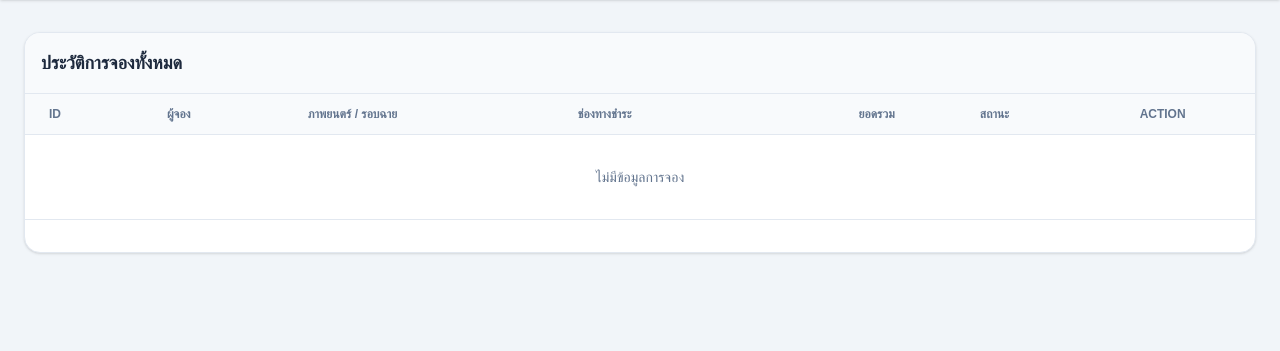
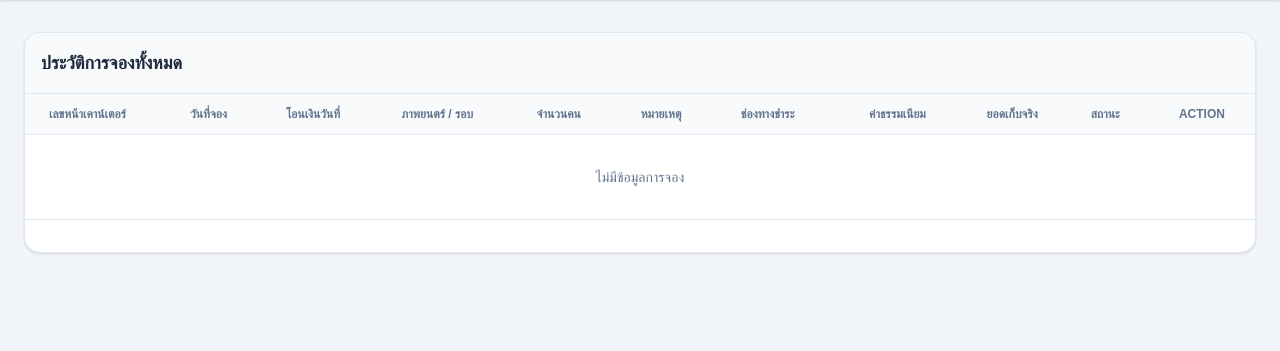
Before and after one commit to adsaduasd3qredad/newtick, a Laravel app: page /pos/orders in a window 1280 px wide. Shown: the part 69-420 px from the top of the page. Run offline with Laravel 12, Linux system fonts and the light colour scheme; the visitor is signed in with stand-in values (Sample User, id 1); data that the repository does not hold is empty; style sheets or scripts are compiled from the project's sources; some web fonts are replaced.

Commit message:
Add POS payment adjustments and order details
Support counter staff notes and adjusted collected amounts for child and senior benefits, record online transfer fees, and expose booking payment details in POS orders.\n\nCo-authored-by: Copilot <223556219+Copilot@users.noreply.github.com>

```diff
--- a/app/Http/Controllers/PosController.php
+++ b/app/Http/Controllers/PosController.php
@@ -47,6 +47,8 @@ class PosController extends Controller
             'booker_name' => 'nullable|string|max:255',
             'booker_phone' => 'nullable|string|max:20',
             'visitor_type' => 'nullable|in:individual,school,government,company',
+            'amount_paid' => 'nullable|numeric|min:0',
+            'notes' => 'nullable|string|max:1000',
         ]);
 
         return DB::transaction(function () use ($validated) {
@@ -99,9 +101,18 @@ class PosController extends Controller
                 'quantity' => $qty,
                 'seats' => $assignedSeats,
                 'total_amount' => $this->pricePerSeat * $qty,
+                'amount_paid' => $validated['amount_paid'] ?? $this->pricePerSeat * $qty,
+                'notes' => $validated['notes'] ?? null,
                 'status' => 'paid',
                 'payment_method' => $validated['payment_method'],
                 'qr_ticket_ref' => (string) Str::uuid(),
+            ]);
+
+            $booking->payment()->create([
+                'ticket_amount' => $booking->total_amount,
+                'transaction_fee' => $validated['payment_method'] === 'qr_code' ? 10 : 0,
+                'method' => $validated['payment_method'],
+                'paid_at' => now(),
             ]);
 
             return redirect()->route('pos.receipt', $booking->id);
@@ -160,7 +171,7 @@ class PosController extends Controller
 
     public function orders()
     {
-        $bookings = Booking::with('showtime.movie')->latest()->paginate(20);
+        $bookings = Booking::with(['showtime.movie', 'payment'])->latest()->paginate(20);
         return view('pos.orders', compact('bookings'));
     }
 
--- a/app/Models/Booking.php
+++ b/app/Models/Booking.php
@@ -17,7 +17,9 @@ class Booking extends Model
         'quantity',
         'seats',
         'total_amount',
+        'amount_paid',
         'discount_code',
+        'notes',
         'status',
         'payment_method',
         'expires_at',
@@ -31,6 +33,8 @@ class Booking extends Model
         'visitor_details' => 'array',
         'expires_at' => 'datetime',
         'checked_in_at' => 'datetime',
+        'total_amount' => 'decimal:2',
+        'amount_paid' => 'decimal:2',
     ];
 
     public function showtime()
--- a/resources/views/bookings/seats.blade.php
+++ b/resources/views/bookings/seats.blade.php
@@ -258,6 +258,10 @@
         <input type="hidden" name="visitor_type" value="{{ $visitor_type }}">
         <input type="hidden" name="quantity" value="{{ $quantity }}">
         @if ($returnToPos)
+            <input type="hidden" name="pos_amount_paid" value="{{ $posAmountPaid }}">
+            <input type="hidden" name="pos_notes" value="{{ $posNotes }}">
+        @endif
+        @if ($returnToPos)
             <input type="hidden" name="return_to_pos" value="1">
         @endif
         <div id="seatInputs"></div>
--- a/resources/views/pos/orders.blade.php
+++ b/resources/views/pos/orders.blade.php
@@ -10,11 +10,15 @@
             <table class="w-full text-sm text-left">
                 <thead class="text-xs text-slate-500 bg-slate-50 uppercase border-b border-slate-200">
                     <tr>
-                        <th class="px-6 py-3">ID</th>
-                        <th class="px-6 py-3">ผู้จอง</th>
-                        <th class="px-6 py-3">ภาพยนตร์ / รอบฉาย</th>
+                        <th class="px-6 py-3">เลขหน้าเคาน์เตอร์</th>
+                        <th class="px-6 py-3">วันที่จอง</th>
+                        <th class="px-6 py-3">โอนเงินวันที่</th>
+                        <th class="px-6 py-3">ภาพยนตร์ / รอบ</th>
+                        <th class="px-6 py-3">จำนวนคน</th>
+                        <th class="px-6 py-3">หมายเหตุ</th>
                         <th class="px-6 py-3">ช่องทางชำระ</th>
-                        <th class="px-6 py-3 text-right">ยอดรวม</th>
+                        <th class="px-6 py-3 text-right">ค่าธรรมเนียม</th>
+                        <th class="px-6 py-3 text-right">ยอดเก็บจริง</th>
                         <th class="px-6 py-3 text-center">สถานะ</th>
                         <th class="px-6 py-3 text-center">Action</th>
                     </tr>
@@ -23,11 +27,17 @@
                     @forelse($bookings as $b)
                     <tr class="hover:bg-slate-50">
                         <td class="px-6 py-4 font-semibold">#{{ $b->id }}</td>
-                        <td class="px-6 py-4">{{ $b->booker_name }}</td>
+                        <td class="px-6 py-4">{{ $b->created_at->format('d/m/Y H:i') }}</td>
+                        <td class="px-6 py-4">{{ $b->payment?->paid_at?->format('d/m/Y H:i') ?? '-' }}</td>
                         <td class="px-6 py-4">
                             <div class="font-medium">{{ $b->showtime->movie->title_th ?? '-' }}</div>
-                            <div class="text-xs text-slate-500">{{ $b->showtime->show_date }} {{ $b->showtime->show_time }}</div>
+                            <div class="text-xs text-slate-500">
+                                {{ \Carbon\Carbon::parse($b->showtime->show_date)->format('d/m/Y') }}
+                                {{ \Carbon\Carbon::parse($b->showtime->show_time)->format('H:i') }} น.
+                            </div>
                         </td>
+                        <td class="px-6 py-4">{{ $b->quantity }} คน</td>
+                        <td class="px-6 py-4 max-w-xs text-xs text-slate-600">{{ $b->notes ?: '-' }}</td>
                         <td class="px-6 py-4">
                             @if($b->payment_method == 'counter')
                                 <span class="text-blue-600 bg-blue-50 px-2 py-1 rounded text-xs">เงินสดหน้าเคาน์เตอร์</span>
@@ -35,7 +45,8 @@
                                 <span class="text-emerald-600 bg-emerald-50 px-2 py-1 rounded text-xs">ออนไลน์ (QR)</span>
                             @endif
                         </td>
-                        <td class="px-6 py-4 text-right font-bold">{{ number_format($b->total_amount, 2) }}</td>
+                        <td class="px-6 py-4 text-right">{{ number_format($b->payment?->transaction_fee ?? 0, 2) }}</td>
+                        <td class="px-6 py-4 text-right font-bold">{{ number_format($b->amount_paid ?? $b->total_amount, 2) }}</td>
                         <td class="px-6 py-4 text-center">
                             <span class="px-2 py-1 rounded-full text-[10px] font-bold uppercase
                                 {{ $b->status === 'paid' ? 'bg-emerald-100 text-emerald-700' : ($b->status === 'redeemed' ? 'bg-slate-200 text-slate-700' : 'bg-amber-100 text-amber-700') }}">
@@ -51,7 +62,7 @@
                         </td>
                     </tr>
                     @empty
-                    <tr><td colspan="7" class="text-center py-8 text-slate-500">ไม่มีข้อมูลการจอง</td></tr>
+                    <tr><td colspan="11" class="text-center py-8 text-slate-500">ไม่มีข้อมูลการจอง</td></tr>
                     @endforelse
                 </tbody>
             </table>
```
Also changed, not shown: app/Filament/Resources/Bookings/Schemas/BookingForm.php (+10 -0 lines), app/Filament/Resources/Bookings/Tables/BookingsTable.php (+10 -0 lines), app/Http/Controllers/BookingController.php (+16 -2 lines), resources/views/bookings/create.blade.php (+18 -0 lines), resources/views/pos/receipt.blade.php (+12 -1 lines), database/migrations/2026_09_21_000001_add_pos_payment_details_to_bookings.php (added).
